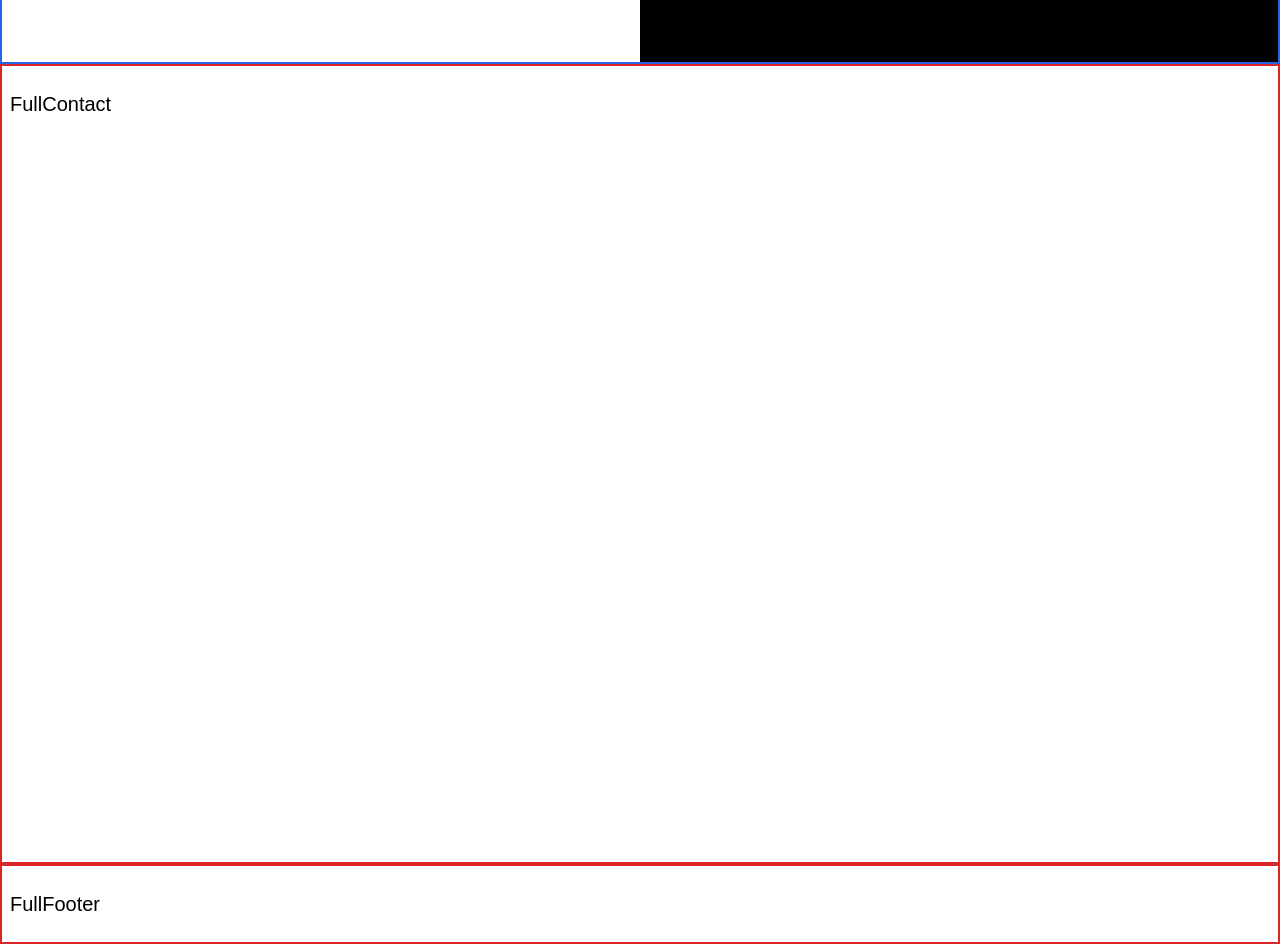
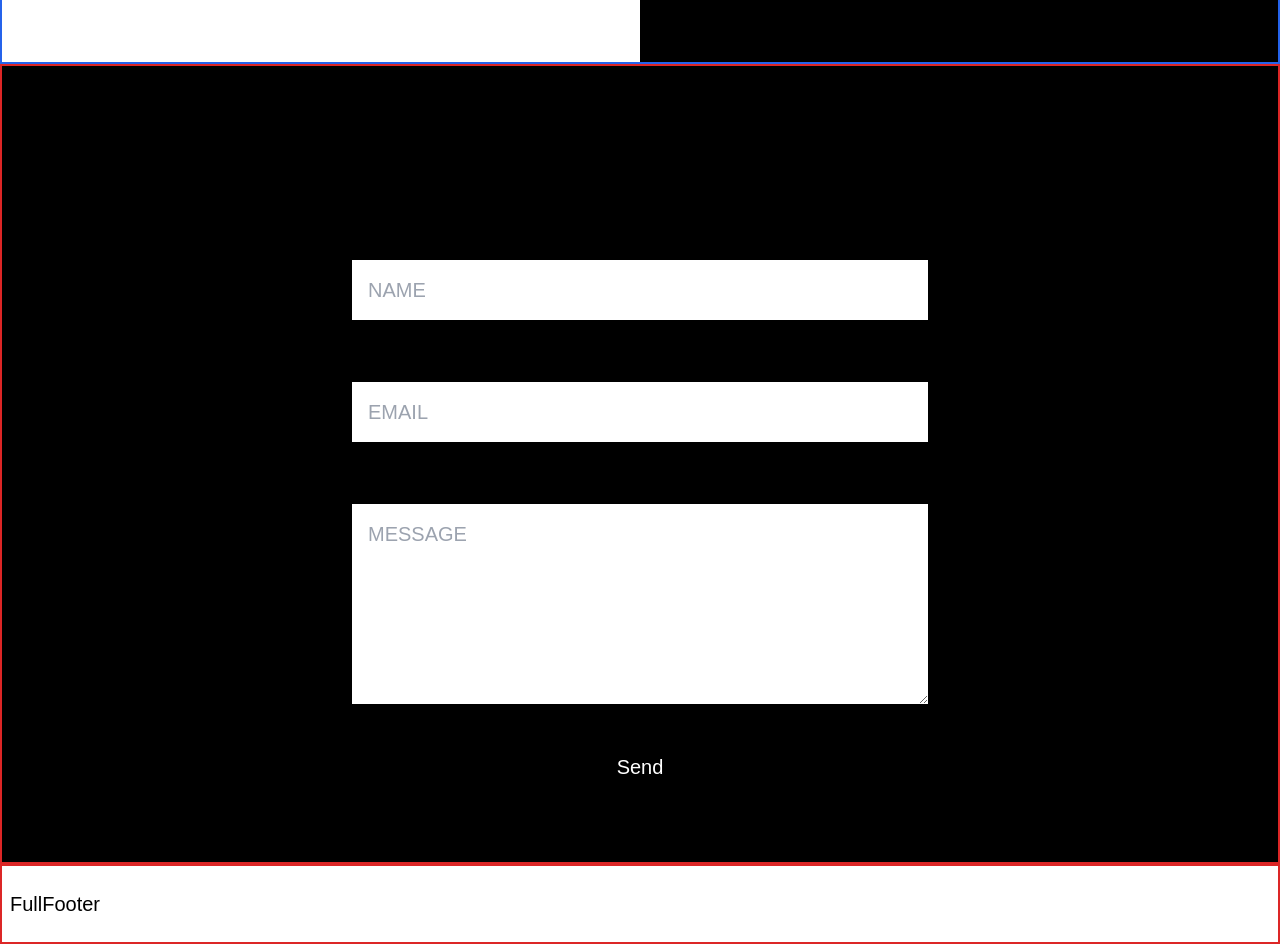
Before and after one commit to ashgharibyan/ashgharibyan-portfolio, a React (Vite) app in the folder frontend/: page /full in a window 1280 px wide. Shown: the part 3740-4684 px from the top of the page. Built offline with nearby package versions, Linux system fonts and the light colour scheme; a web font is replaced by a local one.

Commit message:
contact form dark setup:

```diff
--- a/frontend/src/full/FullContent.jsx
+++ b/frontend/src/full/FullContent.jsx
@@ -50,7 +50,7 @@ const FullContent = () => {
 
             <section
                 ref={contactRef}
-                className="h-screen border-2 border-solid border-red-600 px-2 py-6"
+                className="h-screen border-2 border-solid border-red-600 "
             >
                 <FullContact />
             </section>
--- a/frontend/src/full/sections/FullContact.jsx
+++ b/frontend/src/full/sections/FullContact.jsx
@@ -1,7 +1,118 @@
-import React from "react";
+import React, { useState } from "react";
+import emailjs from "emailjs-com";
 
 const FullContact = () => {
-    return <div>FullContact</div>;
+    const [formData, setFormData] = useState({
+        name: "",
+        email: "",
+        message: "",
+    });
+
+    const handleChange = (e) => {
+        const { name, value } = e.target;
+        setFormData((prevState) => ({
+            ...prevState,
+            [name]: value,
+        }));
+    };
+
+    const handleSubmit = (e) => {
+        e.preventDefault();
+
+        emailjs
+            .sendForm(
+                "YOUR_SERVICE_ID",
+                "YOUR_TEMPLATE_ID",
+                e.target,
+                "YOUR_USER_ID",
+            )
+            .then(
+                (result) => {
+                    console.log(result.text);
+                    alert("Message sent successfully!");
+                },
+                (error) => {
+                    console.log(error.text);
+                    alert("Failed to send message. Please try again.");
+                },
+            );
+
+        setFormData({
+            name: "",
+            email: "",
+            message: "",
+        });
+    };
+
+    return (
+        <div className="flex h-full flex-col items-center justify-center bg-black">
+            <h2 className="textFullIntroTypewriter mb-8 text-4xl font-bold">
+                SEND ME A MESSAGE
+            </h2>
+            <form onSubmit={handleSubmit} className="w-full max-w-xl space-y-6">
+                <div>
+                    <label
+                        className="mb-2 block text-xl font-medium"
+                        htmlFor="name"
+                    >
+                        Name
+                    </label>
+                    <input
+                        type="text"
+                        placeholder="NAME"
+                        id="name"
+                        name="name"
+                        value={formData.name}
+                        onChange={handleChange}
+                        className="w-full border-b-2 border-black p-4 focus:border-red-600 focus:outline-none"
+                        required
+                    />
+                </div>
+                <div>
+                    <label
+                        className="mb-2 block text-xl font-medium"
+                        htmlFor="email"
+                    >
+                        Email
+                    </label>
+                    <input
+                        type="email"
+                        placeholder="EMAIL"
+                        id="email"
+                        name="email"
+                        value={formData.email}
+                        onChange={handleChange}
+                        className="w-full border-b-2 border-black p-4 focus:border-red-600 focus:outline-none"
+                        required
+                    />
+                </div>
+                <div>
+                    <label
+                        className="mb-2 block text-xl font-medium"
+                        htmlFor="message"
+                    >
+                        Message
+                    </label>
+                    <textarea
+                        id="message"
+                        name="message"
+                        placeholder="MESSAGE"
+                        value={formData.message}
+                        onChange={handleChange}
+                        className="w-full border-b-2 border-black p-4 focus:border-red-600 focus:outline-none"
+                        rows="6"
+                        required
+                    ></textarea>
+                </div>
+                <button
+                    type="submit"
+                    className="mt-8 w-full rounded-md bg-black py-4 text-white hover:bg-gray-800"
+                >
+                    Send
+                </button>
+            </form>
+        </div>
+    );
 };
 
 export default FullContact;
```
